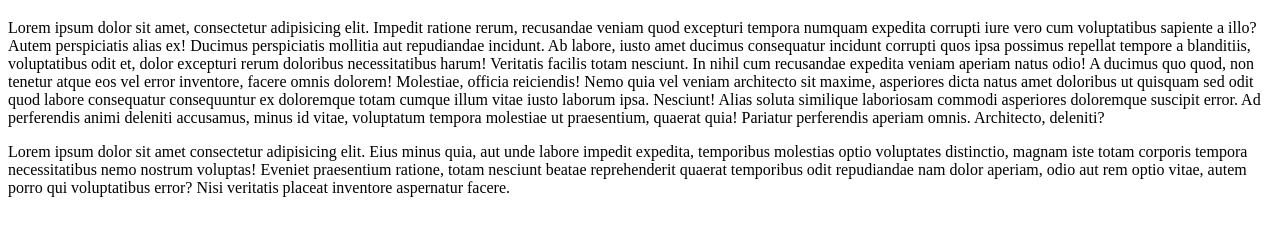
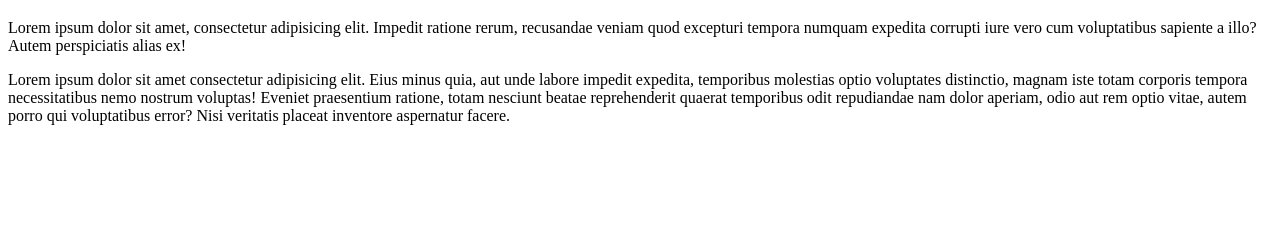
Before and after one commit to ZBeckwith6/git-test, a website: page index.html in a window 1280 px wide. Shown: the part 61-296 px from the top of the page. Drawn offline with Linux system fonts and the light colour scheme.

```diff
--- a/index.html
+++ b/index.html
@@ -8,12 +8,9 @@
 </head>
 <body>
     <h1>This is a Header</h1>
-    <p>Lorem ipsum dolor sit amet, consectetur adipisicing elit. Impedit ratione rerum, recusandae veniam quod excepturi tempora numquam expedita corrupti iure vero cum voluptatibus sapiente a illo? Autem perspiciatis alias ex!
-    Ducimus perspiciatis mollitia aut repudiandae incidunt. Ab labore, iusto amet ducimus consequatur incidunt corrupti quos ipsa possimus repellat tempore a blanditiis, voluptatibus odit et, dolor excepturi rerum doloribus necessitatibus harum!
-    Veritatis facilis totam nesciunt. In nihil cum recusandae expedita veniam aperiam natus odio! A ducimus quo quod, non tenetur atque eos vel error inventore, facere omnis dolorem! Molestiae, officia reiciendis!
-    Nemo quia vel veniam architecto sit maxime, asperiores dicta natus amet doloribus ut quisquam sed odit quod labore consequatur consequuntur ex doloremque totam cumque illum vitae iusto laborum ipsa. Nesciunt!
-    Alias soluta similique laboriosam commodi asperiores doloremque suscipit error. Ad perferendis animi deleniti accusamus, minus id vitae, voluptatum tempora molestiae ut praesentium, quaerat quia! Pariatur perferendis aperiam omnis. Architecto,
-    deleniti?</p>
+    <p>Lorem ipsum dolor sit amet, consectetur adipisicing elit. Impedit ratione rerum, recusandae veniam
+         quod excepturi tempora numquam expedita corrupti iure vero cum voluptatibus sapiente a illo? Autem perspiciatis alias ex!
+    </p>
     <p>Lorem ipsum dolor sit amet consectetur adipisicing elit. Eius minus quia, aut unde labore impedit expedita, temporibus molestias optio voluptates distinctio, magnam iste totam corporis tempora necessitatibus nemo nostrum voluptas!
     Eveniet praesentium ratione, totam nesciunt beatae reprehenderit quaerat temporibus odit repudiandae nam dolor aperiam, odio aut rem optio vitae, autem porro qui voluptatibus error? Nisi veritatis placeat inventore aspernatur facere.
     </p>
```
Also changed, not shown: package.json (added, +19 -0 lines), 2 other files.
